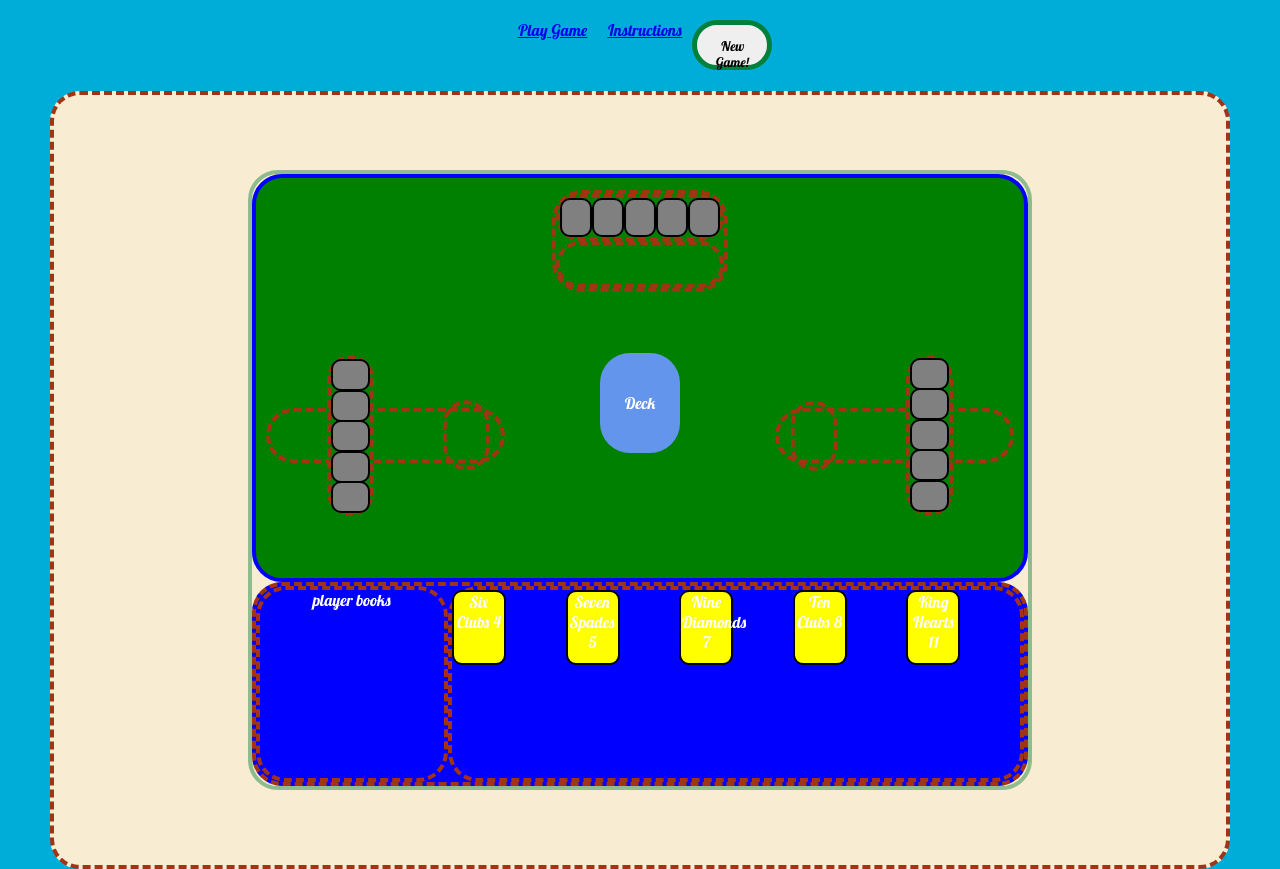
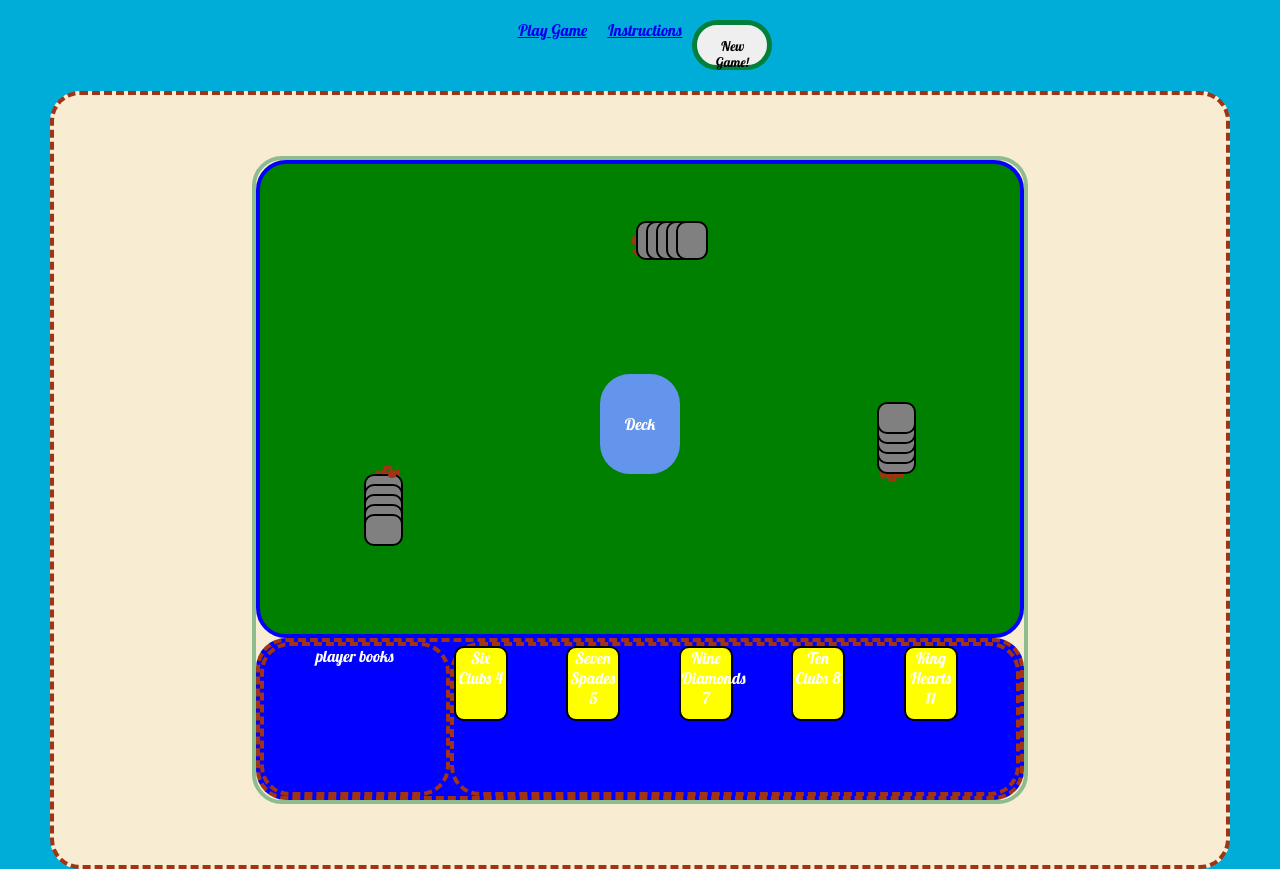
Before and after one commit to jakepeck/go-fish, a plain HTML site: page main.html in a window 1280 px wide. Both pictures are taken after a click on the button "New Game!". Drawn offline with Linux system fonts and the light colour scheme.

Commit message:
Got the game working for the most part - need to make sure edge cases work as expected

```diff
--- a/main.js
+++ b/main.js
@@ -312,12 +312,16 @@ const letTheHumanFish = (playerToFishFromID, cardValueToFishFor) => {
         console.log('Fished my wish! I get to go again')
         // TIME TO RESET THE PLAYER CHOICE EVENT LISTENERS
         goAgain = true
+        console.log('who do you want to pick from')
+        addEarsToOpponents()
       }
     }
 
     if (goAgain === false) {
       console.log('time to let the cpus play a round')
       letTheRobotsPlay(allPlayers)
+      console.log('who do you want to pick from')
+      addEarsToOpponents()
     }
   }
 }
@@ -534,6 +538,8 @@ const playGame = () => {
   generateOppHandDisplay(allPlayers[1])
   generateOppHandDisplay(allPlayers[2])
   generateOppHandDisplay(allPlayers[3])
+  console.log('who do you want to pick from')
+  addEarsToOpponents()
   // console.log(`calling play turn`)
   // playTurn(allPlayers, 0, gameRunning)
   // for (let i = 0; i < 30; i++) {
@@ -580,6 +586,9 @@ const choosePlayer = (e) => {
   console.log(e.target.parentNode)
   console.log(e.target.parentNode.parentNode.id)
   let infoString = e.target.parentNode.parentNode.id
+  if (infoString === 'oppsAndDeck') {
+    infoString = e.target.parentNode.id
+  }
   console.log(`Player ${infoString} was picked`)
   playerTarget = infoString
   removeEarsFromOpponents()
@@ -620,6 +629,7 @@ const generateOppHandDisplay = (player) => {
     let newOppCard = document.createElement('div')
     newOppCard.classList = `card tinyCard`
     newOppCard.setAttribute('id', `faceDown`)
+    newOppCard.style.left = `${i * 10}px`
     oppHand.appendChild(newOppCard)
   }
 }
@@ -642,8 +652,6 @@ const generatePlayerHandDisplay = (player) => {
       playerHandDisplay.appendChild(newCardStack)
     }
   }
-  console.log('who do you want to pick from')
-  addEarsToOpponents()
 }
 
 const appendShark = () => {
--- a/styles.css
+++ b/styles.css
@@ -37,6 +37,7 @@ div {
 #hero {
   max-height: 90vh;
   height: 90vh;
+  max-width: 90vw;
   margin: 0 50px;
   display: grid;
   justify-content: center;
@@ -51,8 +52,10 @@ div {
 
 #gameContainer {
   display: grid;
-  /* max-width: 50vw;
-  max-height: 50vh; */
+  max-width: 80vw;
+  max-height: 80vh;
+  width: 60vw;
+  height: 80vw;
   grid-template-rows: 2fr 1fr;
   grid-template-columns: 1fr;
   border: 4px solid darkseagreen;
@@ -83,8 +86,8 @@ div {
   border: 4px solid blue;
   background-color: green;
   grid-gap: 10px;
-  max-width: 60vw;
-  max-height: 50vh;
+  /* max-width: 60vw;
+  max-height: 50vh; */
   justify-content: center;
   justify-items: center;
 }
@@ -98,7 +101,7 @@ div {
   grid-template-columns: 1fr 3fr;
   align-content: center;
   /* height: 200px; */
-  max-width: 60vw;
+  /* max-width: 60vw; */
   background-color: blue;
 }
 
@@ -111,6 +114,7 @@ div {
   margin: 10px 50px 0 50px;
   align-self: center;
   justify-content: center;
+  position: relative;
 }
 
 #cpu1 {
@@ -122,6 +126,7 @@ div {
   /* transform: rotate(90deg); */
   margin: 0 0 10px 10px;
   align-self: center;
+  position: relative;
 }
 
 #cpu3 {
@@ -132,6 +137,7 @@ div {
   grid-template-columns: 1fr 1fr;
   margin: 0 10px 10px 0;
   align-self: center;
+  position: relative;
 }
 
 .hand {
@@ -143,6 +149,7 @@ div {
 
 #cpu3 .hand {
   transform: rotate(270deg);
+  /* overflow: hidden; */
 }
 
 #cpu1 .hand {
@@ -161,6 +168,11 @@ div {
   display: grid;
   grid-template-columns: repeat(auto-fit, minmax(10px, 1fr));
 }
+
+/* .tinyCard:nth-child(n) {
+  position: absolute;
+  left: (n * 10) px;
+} */
 
 #deck {
   display: grid;
@@ -236,6 +248,7 @@ button {
 }
 
 .tinyCard {
+  position: absolute;
   height: 35px;
   width: 28px;
 }
```
